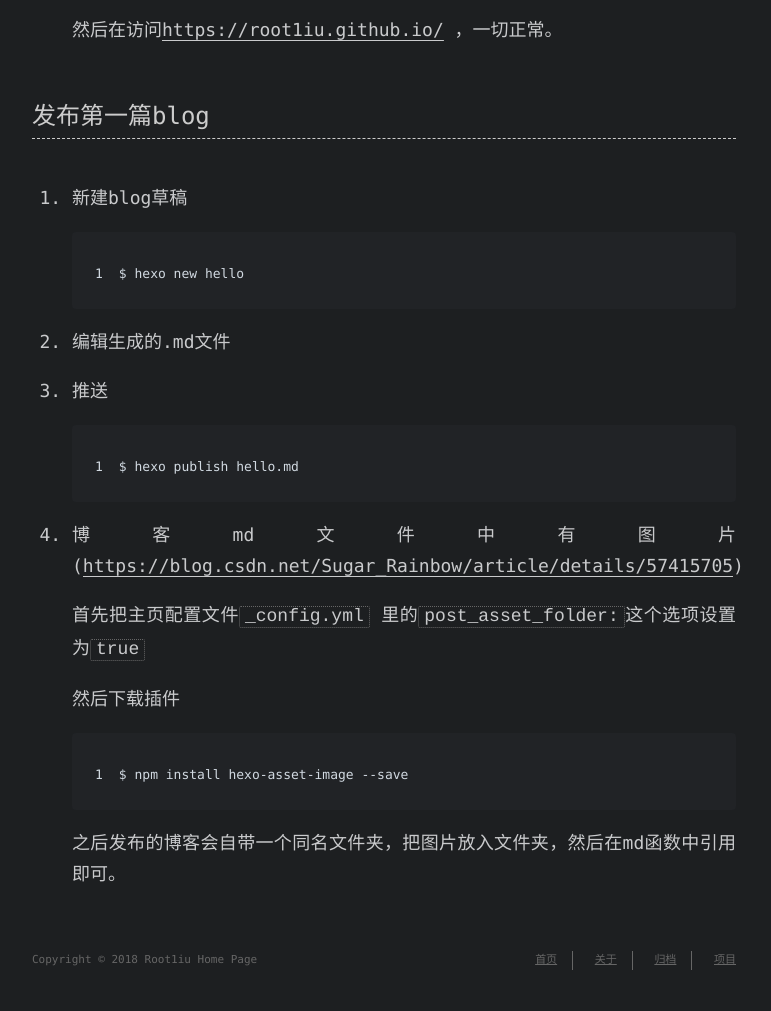
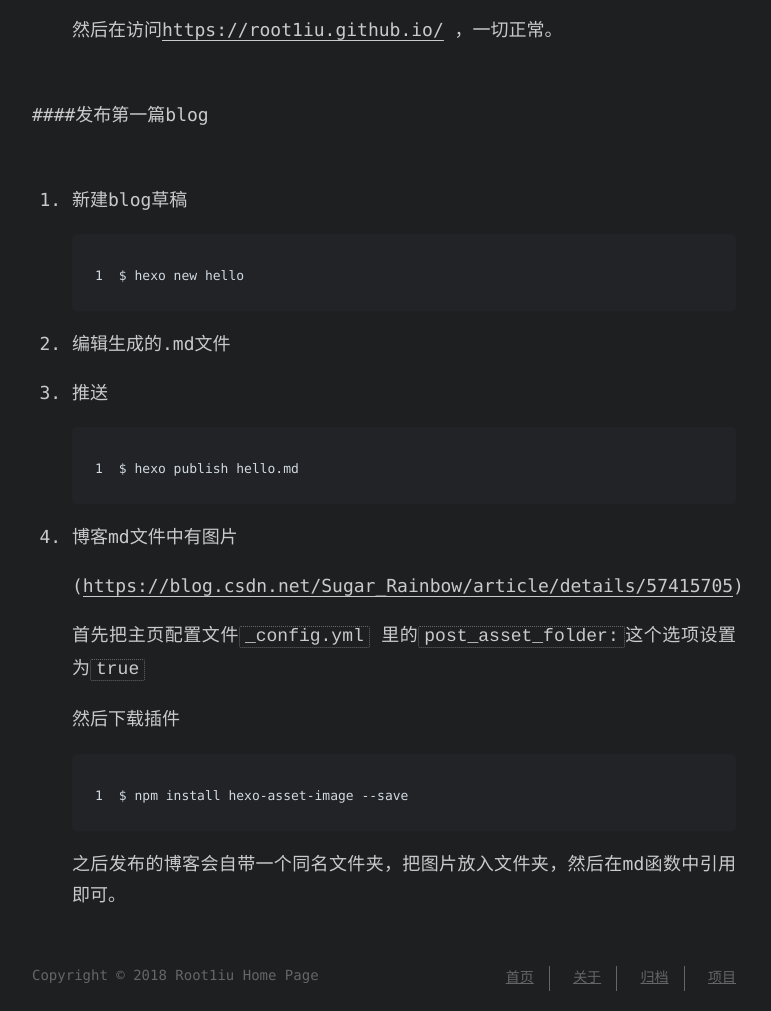
Before and after one commit to root1iu/blog, a plain HTML site: page 2018/11/30/hello-world/index.html in a window 1280 px wide. Shown: the part 5198-6209 px from the top of the page, without its empty margins (256-1027 px from the left). Before the commit the page ends 6188 px from the top, so only its background shows below. Drawn offline with Linux system fonts and the light colour scheme; a web font is replaced by a local one.

Commit message:
Site updated: 2018-12-01 11:20:49

```diff
--- a/2018/11/30/hello-world/index.html
+++ b/2018/11/30/hello-world/index.html
@@ -18,7 +18,7 @@
 <meta property="og:image" content="https://root1iu.github.io/2018/11/30/hello-world/githubpages.png">
 <meta property="og:image" content="https://root1iu.github.io/2018/11/30/hello-world/cloneblog.png">
 <meta property="og:image" content="https://root1iu.github.io/2018/11/30/hello-world/reporename.png">
-<meta property="og:updated_time" content="2018-12-01T02:50:20.949Z">
+<meta property="og:updated_time" content="2018-12-01T03:20:34.604Z">
 <meta name="twitter:card" content="summary">
 <meta name="twitter:title" content="Ubuntu16.04 使用hexo搭建博客">
 <meta name="twitter:description" content="初始化hexo进入博客目录（自己创建，本例的本地目录为blog/） 1$ hexo init 测试hexo是否运行正常 123$ hexo server #INFO  Start processing#INFO  Hexo is running at http://localhost:4000 . Press Ctrl+C to stop. C^左键进入http://localhost:4000">
@@ -104,7 +104,7 @@
 
     </div>
     <div id="toc">
-      <ol class="toc"><li class="toc-item toc-level-4"><a class="toc-link" href="#初始化hexo"><span class="toc-number">1.</span> <span class="toc-text">初始化hexo</span></a></li><li class="toc-item toc-level-4"><a class="toc-link" href="#将hexo和github关联起来"><span class="toc-number">2.</span> <span class="toc-text">将hexo和github关联起来</span></a><ol class="toc-child"><li class="toc-item toc-level-5"><a class="toc-link" href="#下载插件"><span class="toc-number">2.1.</span> <span class="toc-text">下载插件</span></a></li><li class="toc-item toc-level-5"><a class="toc-link" href="#在github创建新仓库"><span class="toc-number">2.2.</span> <span class="toc-text">在github创建新仓库</span></a></li><li class="toc-item toc-level-5"><a class="toc-link" href="#修改blog-config-yml"><span class="toc-number">2.3.</span> <span class="toc-text">修改blog/_config.yml</span></a></li><li class="toc-item toc-level-5"><a class="toc-link" href="#生成、部署hexo"><span class="toc-number">2.4.</span> <span class="toc-text">生成、部署hexo</span></a></li><li class="toc-item toc-level-5"><a class="toc-link" href="#更换主题"><span class="toc-number">2.5.</span> <span class="toc-text">更换主题</span></a></li><li class="toc-item toc-level-5"><a class="toc-link" href="#发布第一篇blog"><span class="toc-number">2.6.</span> <span class="toc-text">发布第一篇blog</span></a></li></ol></li></ol>
+      <ol class="toc"><li class="toc-item toc-level-4"><a class="toc-link" href="#初始化hexo"><span class="toc-number">1.</span> <span class="toc-text">初始化hexo</span></a></li><li class="toc-item toc-level-4"><a class="toc-link" href="#将hexo和github关联起来"><span class="toc-number">2.</span> <span class="toc-text">将hexo和github关联起来</span></a><ol class="toc-child"><li class="toc-item toc-level-5"><a class="toc-link" href="#下载插件"><span class="toc-number">2.1.</span> <span class="toc-text">下载插件</span></a></li><li class="toc-item toc-level-5"><a class="toc-link" href="#在github创建新仓库"><span class="toc-number">2.2.</span> <span class="toc-text">在github创建新仓库</span></a></li><li class="toc-item toc-level-5"><a class="toc-link" href="#修改blog-config-yml"><span class="toc-number">2.3.</span> <span class="toc-text">修改blog/_config.yml</span></a></li><li class="toc-item toc-level-5"><a class="toc-link" href="#生成、部署hexo"><span class="toc-number">2.4.</span> <span class="toc-text">生成、部署hexo</span></a></li><li class="toc-item toc-level-5"><a class="toc-link" href="#更换主题"><span class="toc-number">2.5.</span> <span class="toc-text">更换主题</span></a></li></ol></li></ol>
     </div>
   </span>
 </div>
@@ -196,7 +196,8 @@
 <p>然后在访问<a href="https://root1iu.github.io/">https://root1iu.github.io/</a> ，一切正常。</p>
 </li>
 </ol>
-<h5 id="发布第一篇blog"><a href="#发布第一篇blog" class="headerlink" title="发布第一篇blog"></a>发布第一篇blog</h5><ol>
+<p>####发布第一篇blog</p>
+<ol>
 <li><p>新建blog草稿</p>
 <figure class="highlight plain"><table><tr><td class="gutter"><pre><span class="line">1</span><br></pre></td><td class="code"><pre><span class="line">$ hexo new hello</span><br></pre></td></tr></table></figure>
 </li>
@@ -205,7 +206,8 @@
 <li><p>推送</p>
 <figure class="highlight plain"><table><tr><td class="gutter"><pre><span class="line">1</span><br></pre></td><td class="code"><pre><span class="line">$ hexo publish hello.md</span><br></pre></td></tr></table></figure>
 </li>
-<li><p>博客md文件中有图片(<a href="https://blog.csdn.net/Sugar_Rainbow/article/details/57415705" target="_blank" rel="noopener">https://blog.csdn.net/Sugar_Rainbow/article/details/57415705</a>)</p>
+<li><p>博客md文件中有图片</p>
+<p> (<a href="https://blog.csdn.net/Sugar_Rainbow/article/details/57415705" target="_blank" rel="noopener">https://blog.csdn.net/Sugar_Rainbow/article/details/57415705</a>)</p>
 <p> 首先把主页配置文件<code>_config.yml</code> 里的<code>post_asset_folder:</code>这个选项设置为<code>true</code></p>
 <p> 然后下载插件</p>
 <figure class="highlight plain"><table><tr><td class="gutter"><pre><span class="line">1</span><br></pre></td><td class="code"><pre><span class="line">$ npm install hexo-asset-image --save</span><br></pre></td></tr></table></figure>
@@ -237,7 +239,7 @@
     </div>
 
     <div id="toc-footer" style="display: none">
-      <ol class="toc"><li class="toc-item toc-level-4"><a class="toc-link" href="#初始化hexo"><span class="toc-number">1.</span> <span class="toc-text">初始化hexo</span></a></li><li class="toc-item toc-level-4"><a class="toc-link" href="#将hexo和github关联起来"><span class="toc-number">2.</span> <span class="toc-text">将hexo和github关联起来</span></a><ol class="toc-child"><li class="toc-item toc-level-5"><a class="toc-link" href="#下载插件"><span class="toc-number">2.1.</span> <span class="toc-text">下载插件</span></a></li><li class="toc-item toc-level-5"><a class="toc-link" href="#在github创建新仓库"><span class="toc-number">2.2.</span> <span class="toc-text">在github创建新仓库</span></a></li><li class="toc-item toc-level-5"><a class="toc-link" href="#修改blog-config-yml"><span class="toc-number">2.3.</span> <span class="toc-text">修改blog/_config.yml</span></a></li><li class="toc-item toc-level-5"><a class="toc-link" href="#生成、部署hexo"><span class="toc-number">2.4.</span> <span class="toc-text">生成、部署hexo</span></a></li><li class="toc-item toc-level-5"><a class="toc-link" href="#更换主题"><span class="toc-number">2.5.</span> <span class="toc-text">更换主题</span></a></li><li class="toc-item toc-level-5"><a class="toc-link" href="#发布第一篇blog"><span class="toc-number">2.6.</span> <span class="toc-text">发布第一篇blog</span></a></li></ol></li></ol>
+      <ol class="toc"><li class="toc-item toc-level-4"><a class="toc-link" href="#初始化hexo"><span class="toc-number">1.</span> <span class="toc-text">初始化hexo</span></a></li><li class="toc-item toc-level-4"><a class="toc-link" href="#将hexo和github关联起来"><span class="toc-number">2.</span> <span class="toc-text">将hexo和github关联起来</span></a><ol class="toc-child"><li class="toc-item toc-level-5"><a class="toc-link" href="#下载插件"><span class="toc-number">2.1.</span> <span class="toc-text">下载插件</span></a></li><li class="toc-item toc-level-5"><a class="toc-link" href="#在github创建新仓库"><span class="toc-number">2.2.</span> <span class="toc-text">在github创建新仓库</span></a></li><li class="toc-item toc-level-5"><a class="toc-link" href="#修改blog-config-yml"><span class="toc-number">2.3.</span> <span class="toc-text">修改blog/_config.yml</span></a></li><li class="toc-item toc-level-5"><a class="toc-link" href="#生成、部署hexo"><span class="toc-number">2.4.</span> <span class="toc-text">生成、部署hexo</span></a></li><li class="toc-item toc-level-5"><a class="toc-link" href="#更换主题"><span class="toc-number">2.5.</span> <span class="toc-text">更换主题</span></a></li></ol></li></ol>
     </div>
 
     <div id="share-footer" style="display: none">
--- a/css/style.css
+++ b/css/style.css
@@ -1215,7 +1215,7 @@ article .content .caption {
   color: #666;
   vertical-align: top;
   text-align: center;
-  font-size: 11px;
+  font-size: 14px;
 }
 #footer ul {
   margin: 0;
@@ -1464,7 +1464,7 @@ code {
   float: right;
   color: #666;
   font-style: italic;
-  font-size: 2em;
+  font-size: 0.8em;
   background-image: linear-gradient(transparent, transparent 10px, #d480aa 10px, #d480aa);
   background-position: bottom;
   background-size: 100% 6px;
```
